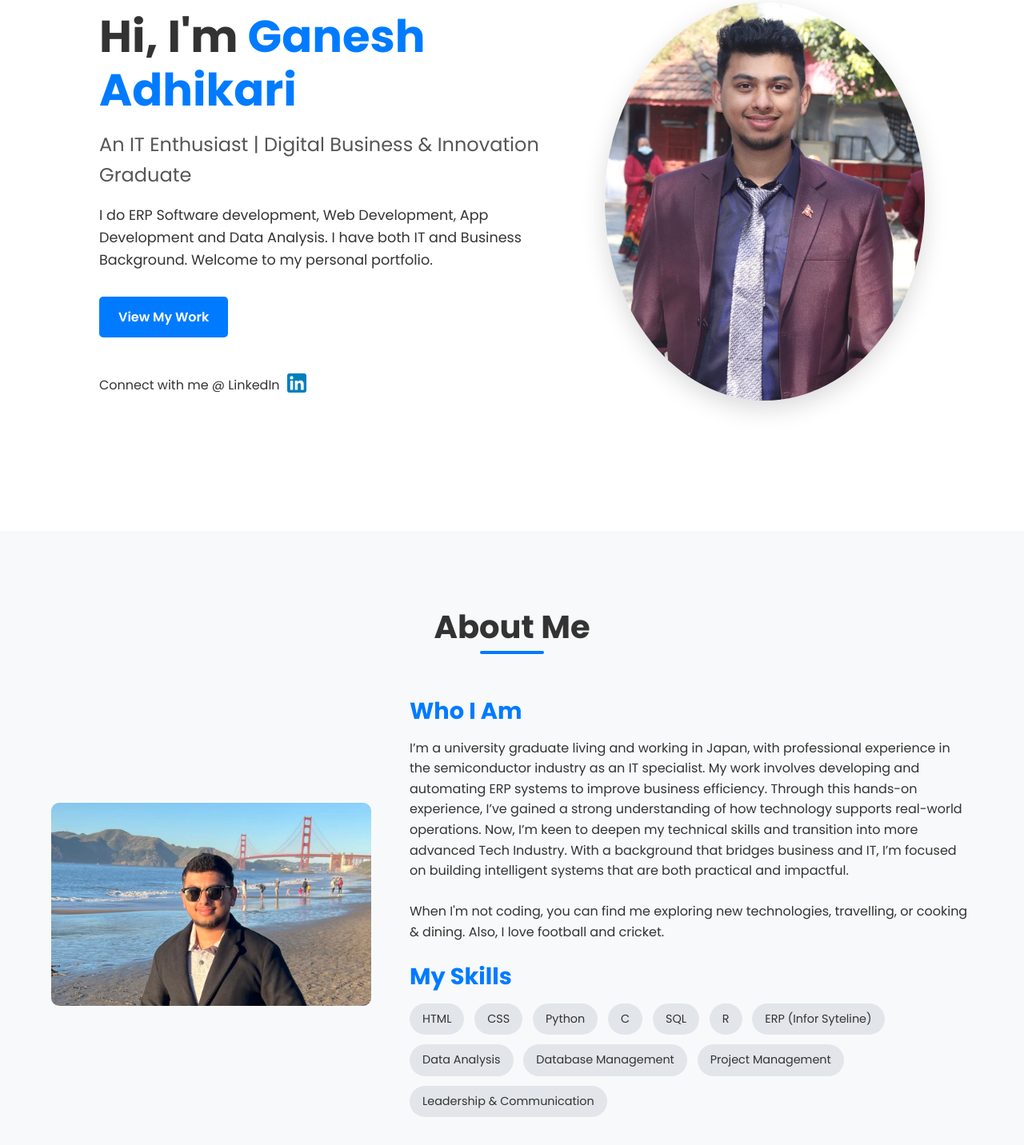
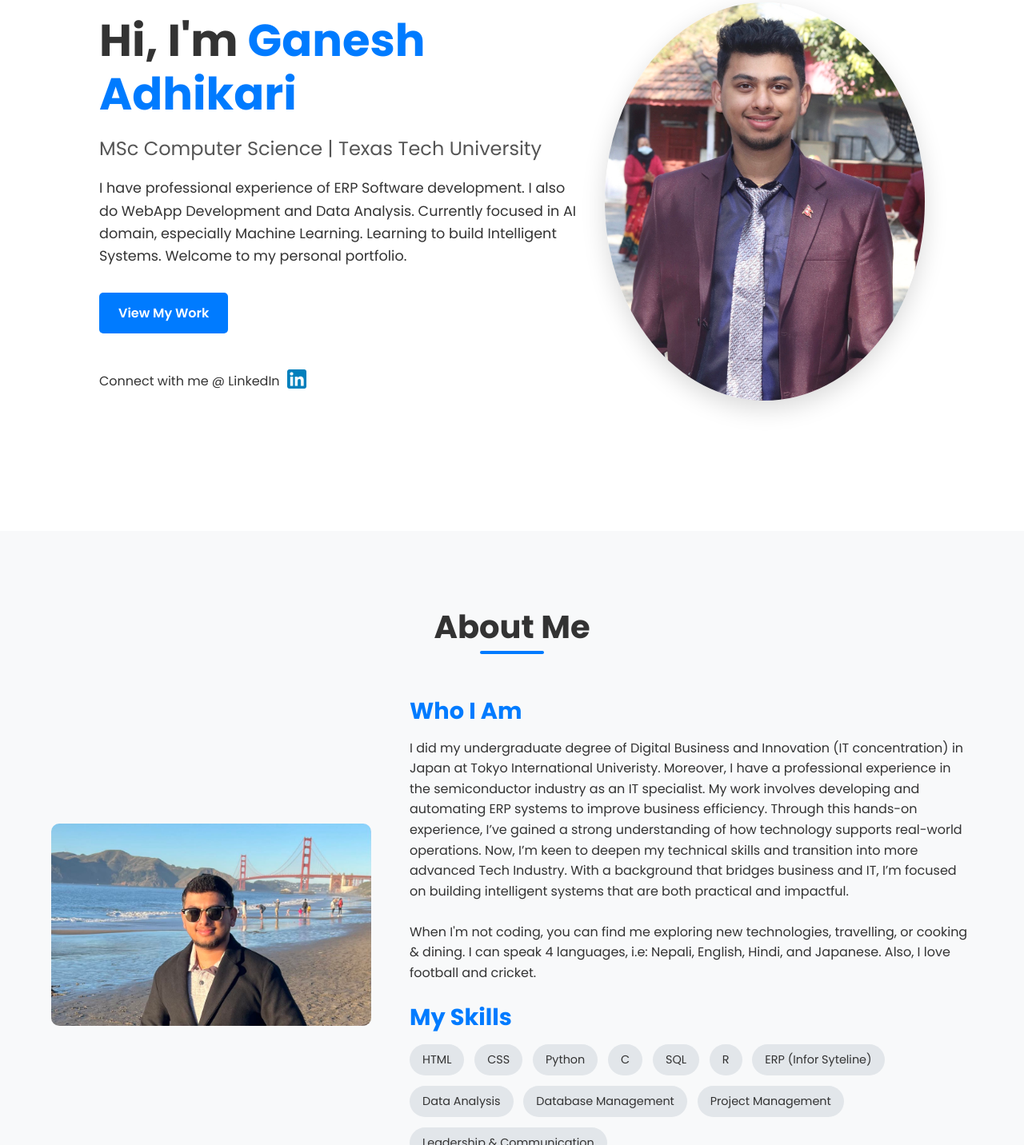
Before and after one commit to adhikariganesh9813/ganadhik.github.io, a plain HTML site: page index.html in a window 1280 px wide. Shown: the part 136-1568 px from the top of the page at 80% size. Drawn offline with Linux system fonts and the light colour scheme.

Commit message:
Update index.html

```diff
--- a/index.html
+++ b/index.html
@@ -29,9 +29,10 @@
         <section id="hero">
             <div class="hero-content">
                 <h1>Hi, I'm <span class="highlight">Ganesh Adhikari</span></h1>
-                <p class="subtitle">An IT Enthusiast | Digital Business & Innovation Graduate</p>
+                <p class="subtitle">MSc Computer Science | Texas Tech University</p>
                 <p class="description">
-                    I do ERP Software development, Web Development, App Development and Data Analysis. I have both IT and Business Background.
+                    I have professional experience of ERP Software development. I also do WebApp Development and Data Analysis.
+                    Currently focused in AI domain, especially Machine Learning. Learning to build Intelligent Systems.
                     Welcome to my personal portfolio.
                 </p>
                 <a href="#projects" class="btn">View My Work</a>
@@ -57,11 +58,16 @@
                 <div class="about-text">
                     <h3>Who I Am</h3>
                     <p>
-                        I’m a university graduate living and working in Japan, with professional experience in the semiconductor industry as an IT specialist. My work involves developing and automating ERP systems to improve business efficiency. Through this hands-on experience, I’ve gained a strong understanding of how technology supports real-world operations. Now, I’m keen to deepen my technical skills and transition into more advanced Tech Industry. With a background that bridges business and IT, I’m focused on building intelligent systems that are both practical and impactful.
+                        I did my undergraduate degree of Digital Business and Innovation (IT concentration) in Japan at Tokyo International Univeristy.
+                        Moreover, I have a professional experience in the semiconductor industry as an IT specialist.
+                        My work involves developing and automating ERP systems to improve business efficiency. Through this hands-on experience, I’ve gained a strong understanding of how technology supports real-world operations.
+                        Now, I’m keen to deepen my technical skills and transition into more advanced Tech Industry. With a background that bridges business and IT, I’m focused on building intelligent systems that are both practical and impactful.
                     </p>
                     <p>
                         <br>
-                        When I'm not coding, you can find me exploring new technologies, travelling, or cooking & dining. Also, I love football and cricket.
+                        When I'm not coding, you can find me exploring new technologies, travelling, or cooking & dining.
+                        I can speak 4 languages, i.e: Nepali, English, Hindi, and Japanese.
+                        Also, I love football and cricket.
                     </p>
                     <br>
                     <h3>My Skills</h3>
```
